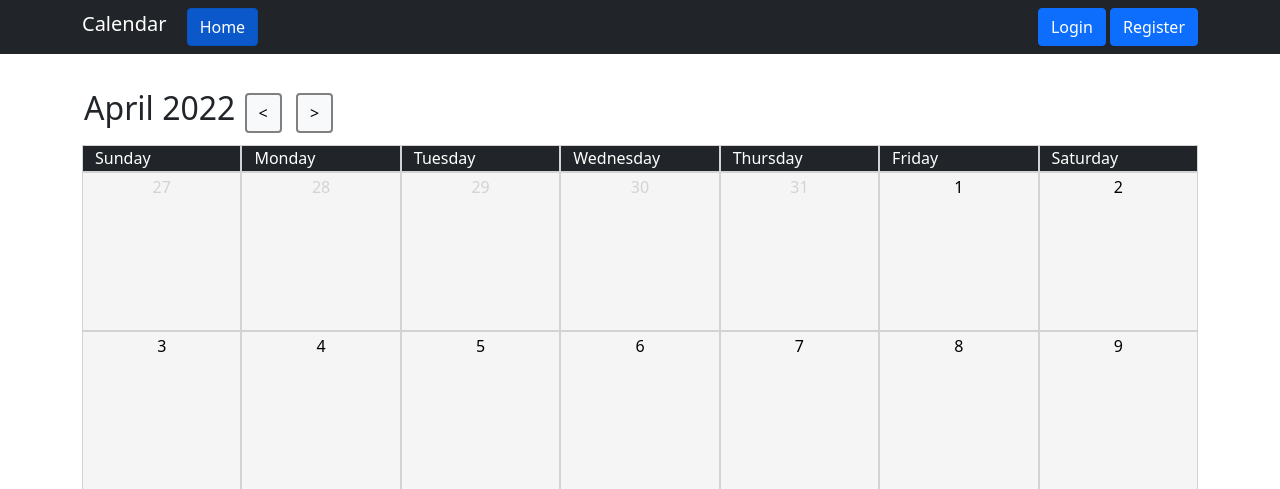
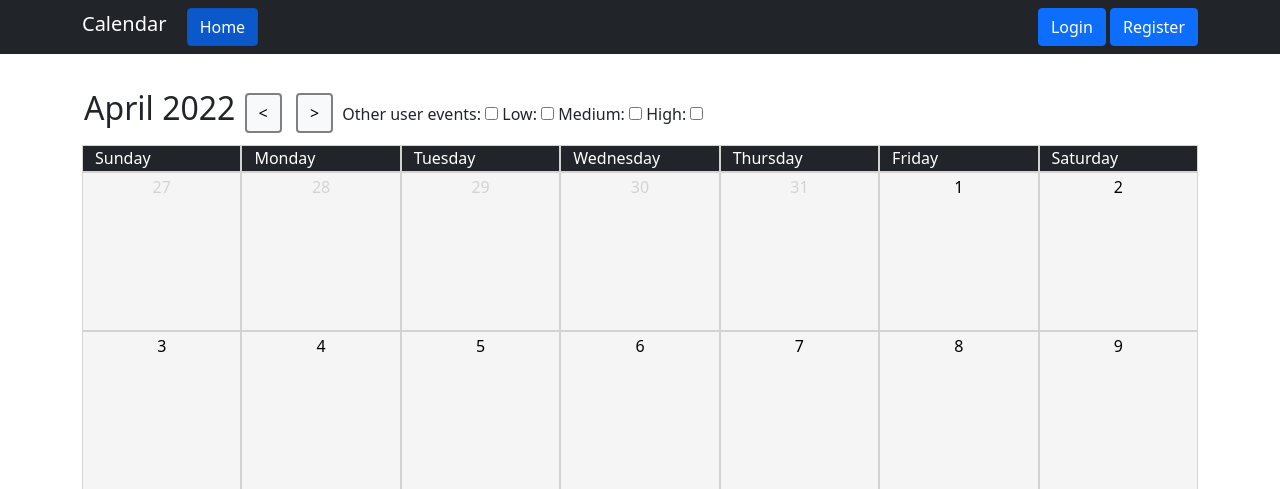
Before and after one commit to jjzsilva9/capstone, a Django app: page / in a window 1280 px wide. Shown: the top 489 px of the page. Run offline with Django 3.2, Linux system fonts and the light colour scheme; data that the repository does not hold is empty.

Commit message:
work on filters

```diff
--- a/icalendar/static/icalendar/calendar.js
+++ b/icalendar/static/icalendar/calendar.js
@@ -57,12 +57,51 @@ document.addEventListener("DOMContentLoaded", function () {
             })
         })
     })
+
+    $('#hostFilter').on("change", function() {
+        filter(date);
+    })
+
+    $('#lowFilter').on("change", function() {
+        filter(date);
+    })
+
+    $('#mediumFilter').on("change", function() {
+        filter(date);
+    })
+
+    $('#highFilter').on("change", function() {
+        filter(date);
+    })
 })
+
+function filter(date){
+    console.log("filters changed");
+    var host = $('#hostFilter').is(":checked");
+    var low = $('#lowFilter').is(":checked");
+    var medium = $('#mediumFilter').is(":checked");
+    var high = $('#highFilter').is(":checked");
+    user = $('#username');
+    document.querySelectorAll('.event').forEach(event => {
+        if (!host || (event.host) != user){
+            event.style.display="none";
+        } else if (!low || event.classList.contains("success")) {
+            event.style.display="none";
+        } else if (!medium || event.classList.contains("warning")) {
+            event.style.display="none";
+        } else if (!high || event.classList.contains("danger")) {
+            event.style.display="none";
+        } else {
+            event.style.display="inline-block";
+        }
+    })
+}
 
 function updateMonth(date){
     removeEvents();
     fetchEvents(date);
     fetchNotes(date);
+    filter(date);
     let month = date.getUTCMonth();
     //Sets to title to the current month and year
     $('#thisMonth').text(months[month] + ' ' + date.getFullYear());
@@ -127,6 +166,7 @@ function loadEvent(content) {
     event.id = content.id;
     //Allows it to be dragged for drag and drop
     event.setAttribute("draggable", true);
+    event.setAttribute("host", content.host);
     event.addEventListener("dragstart", dragStart);
     event.addEventListener("dragend", dragEnd);
 
@@ -146,6 +186,16 @@ function loadEvent(content) {
         modal.find('.modal-description').text(content.description);
         modal.find('.modal-starttime').text(String(content.starttime).slice(11, 16));
         modal.find('.modal-endtime').text(String(content.endtime).slice(11, 16));
+        if (content.tag === "LO") {
+            modal.find('#tag').addClass("btn btn-success");
+            modal.find('#tag').html("Low");
+        } else if (content.tag === "ME") {
+            modal.find('#tag').addClass("btn btn-warning");
+            modal.find('#tag').html("Medium");
+        } else {
+            modal.find('#tag').addClass("btn btn-danger");
+            modal.find('#tag').html("High");
+        }
         if (content.task == true){
             modal.find('#taskcompletedlabel').show();
             $('.modal-taskcompleted').show();
--- a/icalendar/templates/icalendar/index.html
+++ b/icalendar/templates/icalendar/index.html
@@ -11,6 +11,16 @@
     <div class="d-inline" id="monthButtons">
         <button class="btn btn-light d-inline monthButton" id="prevMonth"><span>&lt;</span></button>
         <button class="btn btn-light d-inline monthButton" id="nextMonth"><span>&gt;</span></button>
+    </div>
+    <div class="d-inline" id="filters">
+      Other user events:
+      <input type="checkbox" id="hostFilter"></input>
+        Low:
+      <input type="checkbox" id="lowFilter"></input>
+        Medium:
+      <input type="checkbox" id="mediumFilter"></input>
+        High:
+      <input type="checkbox" id="highFilter"></input>
     </div>
 </div>
 
@@ -183,8 +193,9 @@
           <label for="endtime" class="label">End time:</label>
           <time class="modal-endtime" id="endtime"></time>
           <br>
-          <label for="tag" class="label" id="taglabel">Tag</label>
+          <label for="tag" class="label" id="taglabel">Tag:</label>
           <button type="button" class="" id="tag">Priority</button>
+          <br>
           <label for="taskcompleted" class="label" id="taskcompletedlabel">Task completed:</label>
           <input type="checkbox" class="modal-taskcompleted" id="taskcompleted" name="taskcompleted"></input>
         </div>
--- a/icalendar/templates/icalendar/layout.html
+++ b/icalendar/templates/icalendar/layout.html
@@ -26,7 +26,7 @@
         {% if user.is_authenticated %}
         <div class="navbar-header" id="profileInfo">
           <a id="logoutButton" class="btn btn-primary" href="{% url 'logout' %}">Logout</a>
-          <a class="navbar-brand"><strong>{{ user.username }}</strong></a>
+          <a class="navbar-brand" id="username"><strong>{{ user.username }}</strong></a>
         </div>
         <!Otherwise, show a login button and a register button>
         {% else %}
```
